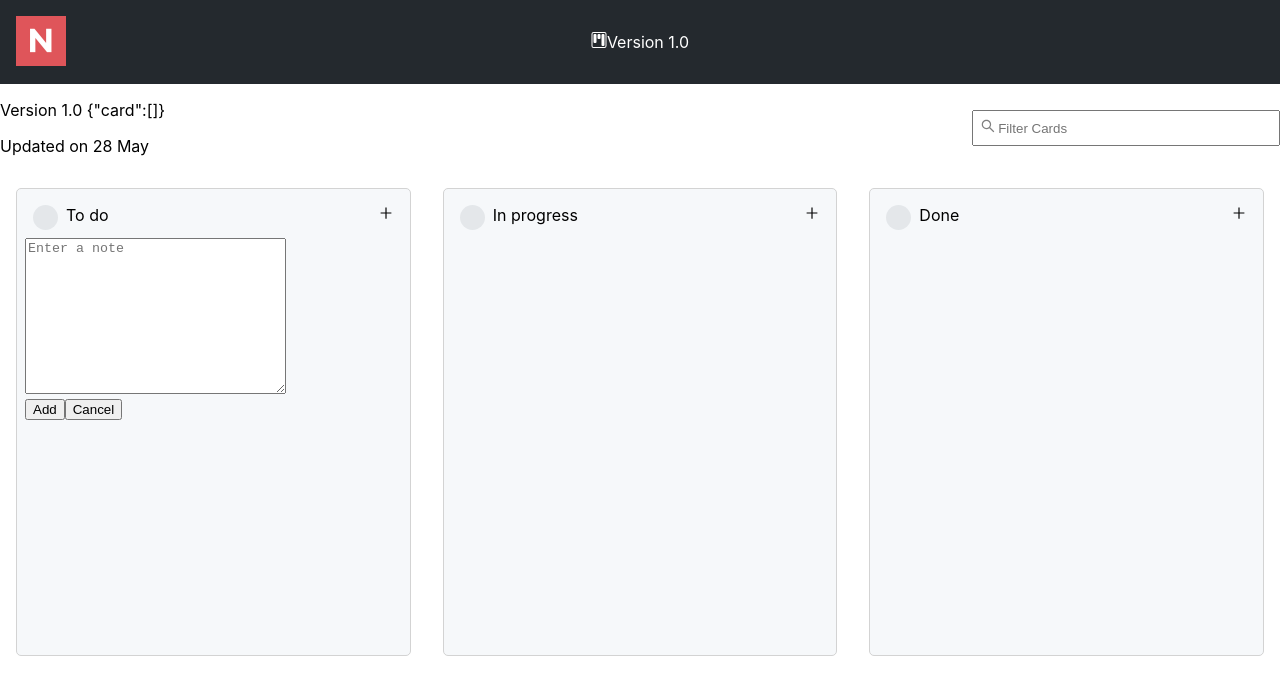
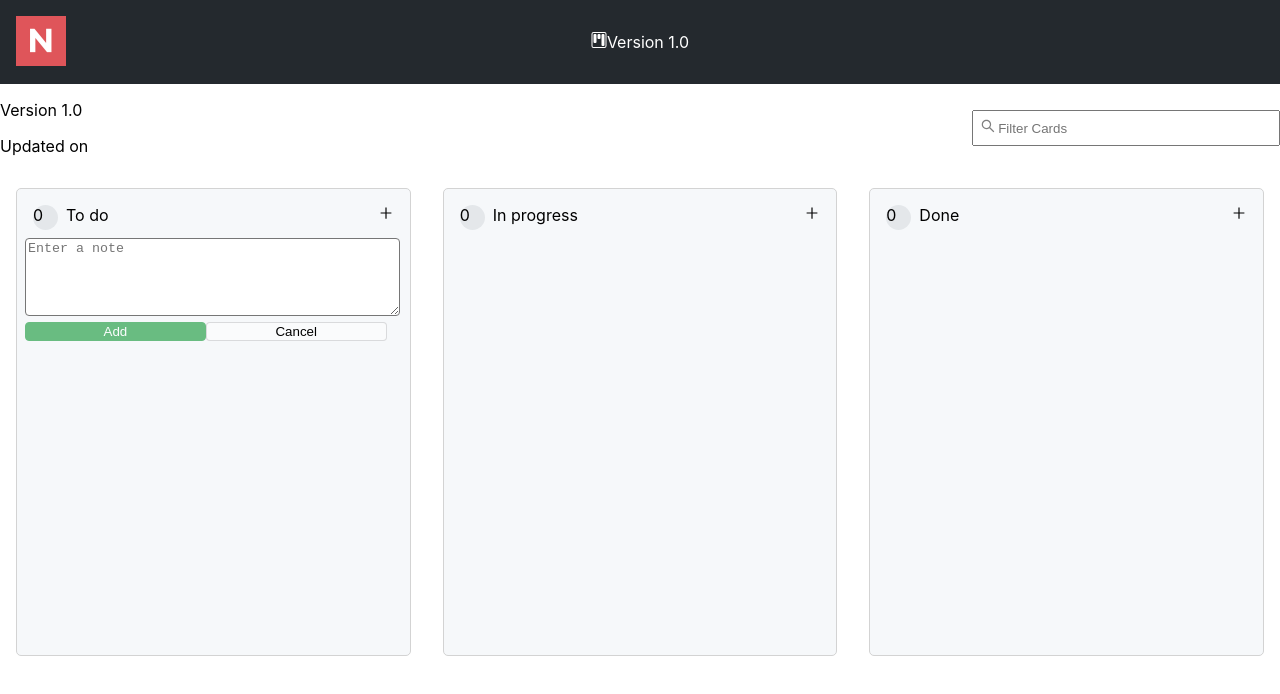
Before and after one commit to IreneMunoyerro/tablero-kanban, a React (Create React App) app in the folder tablero/: page / in a window 1280 px wide. Both pictures are taken after a click on the element 385 px from the left and 217 px from the top of the page. Shown: the top 694 px of the page. Built offline with nearby package versions, Linux system fonts and the light colour scheme.

Commit message:
falta el filtro

```diff
--- a/tablero/src/components/column/index.jsx
+++ b/tablero/src/components/column/index.jsx
@@ -1,73 +1,65 @@
 import './style.css'
 import Task from '../task'
-import {AiOutlinePlus } from 'react-icons/ai';
-import { useState, useContext } from 'react';
-import { BsEmojiExpressionlessFill } from 'react-icons/bs';
+import { AiOutlinePlus } from 'react-icons/ai';
+import { useState} from 'react';
+// import { BsEmojiExpressionlessFill } from 'react-icons/bs';
 
-function Column ({c, childToParent }) {
+function Column({c, onUpdateDate}) {
 
-const[form, updateForm] = useState(false)
-const [task, setTask] = useState([]);
+    const [form, updateForm] = useState(false)
+    const [task, setTask] = useState([]);
+    const [text, enableButton] = useState("");
+    const [taskFilter, updateTaskFiltered]= useState([])
 
 
-// const [text, enableButton] = useState("");
+    const openForm = () => {
+        updateForm(true)
+    }
+    const handleSubmit = (e) => {
+        e.preventDefault()
+        const valor = e.target.title.value
+        const newTask = {
+            title: valor,
+            date: `${new Date().toLocaleDateString()} ${new Date().toLocaleTimeString()}`,
+            id: task.length > 0 ? task[task.length - 1].id + 1 : 1,
+            status: c.id === "done" ? "done" : "todo",
+        }
+        setTask(prevTask => [...prevTask, newTask])
+        updateForm(false);
+        enableButton("")
+        onUpdateDate()
 
-const openForm = () => {
-updateForm(true)
-}
+        childToParent()
+    }
+
+
+    const handleReset = (e) => {
+    e.preventDefault()
+    updateForm(false)
+    enableButton("")
+
+    }
+
+    const handleTextChange = (event) => {
+        enableButton(event.target.value);
+
+    };
 
 
 
+    const onDeleteTask = (id) => {
+        setTask((prevTasks) => prevTasks.filter(task => task.id !== id)) // filtra los que no cumplen el id
+    }
 
-const handleSubmit = (e) =>{
-e.preventDefault()
-const valor = e.target.title.value
-const id = c.id
-const creationTime = `${new Date().toLocaleDateString()} ${new Date().toLocaleTimeString()}`
-const status= c.id === "done" ? "done" : "todo";
-
-// onAddTask(valor, id, creationTime, status)
-// childToParent(data)
-}
-    const onAddTask = (valor, id, creationTime, status,e) => {
-         const newTask = {
-             title: "prueba",
-             date: `${new Date().toLocaleDateString()} ${new Date().toLocaleTimeString()}`,
-             id: task.length > 0 ? task[task.length - 1].id + 1 : 1,
-
-            // title: e.target.title.value,
-            // id:c.id,
-            // date: `${new Date().toLocaleDateString()} ${new Date().toLocaleTimeString()}`,
-            // status: c.id === "done" ? "done" : "todo"
-        }
-        // const valor = e.target.title.value
-        // const id = c.id
-        // const creationTime = `${new Date().toLocaleDateString()} ${new Date().toLocaleTimeString()}`
-        // const status = c.id === "done" ? "done" : "todo";
-        setTask(prevTask => [...prevTask, newTask])
-    }
+    const filter = e => {
+        const val = e.target.value.toLowerCase(); // valor del input
+        const arrFiltered=task.filter(c=>c.title.toLowerCase().includes(val))
+        updateTaskFiltered(arrFiltered)
+      }
 
 
 
-    // const data = {
-    //     id: "7",
-    //     title:"" ,
-    //     date: "eqwew",
-    //     status: "done",
-    // }
-
-
-// const handleReset = (e) => {
-// e.preventDefault()
-// }
-
-// const handleButton = (e) => {
-//     enableButton(e.target.title.value);
-// }
-
-
-
-    return(
+    return (
         <>
 
             <div className='column__container'>
@@ -75,7 +67,7 @@ const status= c.id === "done" ? "done" : "todo";
                 <section className='header__column'>
 
                     <article className='counter-title'>
-                        <div className='counter'></div>
+                        <div className='counter' >{task.length}</div>
                         <span>{c.title}</span>
                     </article>
 
@@ -83,19 +75,19 @@ const status= c.id === "done" ? "done" : "todo";
                 </section>
 
                 {
-                form?
-                        <form  openForm={openForm} onSubmit={handleSubmit} >
-                            <textarea name='title' cols="30" rows="10" placeholder='Enter a note'></textarea>
+                    form ?
+                        <form openForm={openForm} onSubmit={handleSubmit}  onReset={handleReset} >
+                            <textarea className='textArea' onChange={handleTextChange} name='title' cols="30" rows="10" placeholder='Enter a note' value={text}></textarea>
                             <div className='buttons-form__container'>
-                                <button onClick={onAddTask} type='submit'>Add</button>
-                                <button type='reset'>Cancel</button>
+                                <button type='submit'className='addButton' disabled={!text}>Add</button>
+                                <button type='reset' className='cancelButton'>Cancel</button>
 
 
 
 
                             </div>
                         </form>
-                    : ''
+                        : ''
                 }
 
                 {/* onReset={handleReset}
@@ -103,7 +95,7 @@ const status= c.id === "done" ? "done" : "todo";
                  */}
 
                 {
-                 task.map((t,i) => <Task key={i} task={t}></Task>)
+                    task.map((t, i) => <Task key={i} task={t} onDeleteTask={onDeleteTask}></Task>)
                 }
 
             </div>
--- a/tablero/src/components/column/style.css
+++ b/tablero/src/components/column/style.css
@@ -28,3 +28,30 @@
     background-color:#E4E7EA;
     margin-right: 0.5rem;
 }
+
+
+.addButton{
+    background-color: #2ea44f;
+    color: white;
+    border: 1px solid #2ea44f;
+    border-radius: 4px;
+    width: 48%;
+}
+
+.addButton:disabled{
+    opacity: 0.7;
+}
+
+.cancelButton{
+    background-color: #fafbfc;
+    color: black;
+    border: 1px solid rgba(27,31,35,0.15);
+    border-radius: 4px;
+    width: 48%;
+}
+
+.textArea{
+    width: 98%;
+    height: 40%;
+    border-radius: 4px;
+}
--- a/tablero/src/components/container/index.jsx
+++ b/tablero/src/components/container/index.jsx
@@ -2,58 +2,54 @@ import './style.css'
 import Column from '../column'
 import { AiOutlineSearch } from 'react-icons/ai';
 import { useState } from 'react';
-import Task from '../task';
+// import Task from '../task';
 
 function Container () {
+
+  const [date, updateDate] = useState("");
+
+
+
+  const onUpdateDate = () => {
+    const today = new Date();
+    const fecha = today.getDate() + (" ") + new Intl.DateTimeFormat('en-EN', { month: 'short'}).format(new Date());
+      updateDate(fecha)
+    };
 
   let arraycolumnas = [
     { id:'todo',
       title: 'To do',
-      array: [<Task></Task>]
     },
 
     { id:'inprogress',
       title: 'In progress',
-      array: [Task]
     },
 
     { id:'done',
       title: 'Done',
-      array: [Task]
+
     }
 ]
-
-    const date = new Date();
-    const [month, day] = [(date.getMonth()), date.getDate()];
-    const wrtMonth = new Intl.DateTimeFormat('en-EN', { month: 'short'}).format(new Date());
-
-
-    const [card, setCard] = useState([]);
+// const filter = e => {
+//   const val = e.target.value.toLowerCase(); // valor del input
+//   const arrFiltered=taskFilter.filter(c=>c.name.toLowerCase().includes(val))
+//   updateTaskFiltered(arrFiltered)
+// }
 
 
     const childToParent = (childdata) => {
       setCard(childdata);
     }
-  //   function handleAction(event) {
-  //     console.log('Child did:', event);
-  // }
+
+    function handleAction(event) {
+      console.log('Child did:', event);
+  }
 
 
-
-    const handleComunication = ()=>{
+     const handleComunication = ()=>{
       console.log('funcion de prueba');
     };
 
-    const onAddTask = () => {
-
-
-      // const taskCard = {
-
-      // }
-
-     setTask(taskCard) //push
-
-  }
 
     return(
         <>
@@ -64,8 +60,8 @@ function Container () {
 
         <section className='input-date__container'>
         <article>
-            <p>Version 1.0 {JSON.stringify({card})}</p>
-            <p>Updated on {day} {wrtMonth}</p>
+            <p>Version 1.0 </p>
+            <p>Updated on {date}</p>
         </article>
         <div className='input__container'>
         <div className='search-icon'>
@@ -75,13 +71,12 @@ function Container () {
         <input className='task-selector' type="text"  placeholder='      Filter Cards'  />
         </div>
 
-
         </section>
-
+          {/* childToParent={childToParent} */}
 
             <main className='main__container'>
 
-                {arraycolumnas.map(c => <Column key={c.id} c={c} onAddTask={onAddTask} childToParent={childToParent} ></Column>)}
+                {arraycolumnas.map(c => <Column key={c.id} c={c} onUpdateDate={onUpdateDate} ></Column>)}
 
             </main>
 
--- a/tablero/src/components/task/index.jsx
+++ b/tablero/src/components/task/index.jsx
@@ -1,26 +1,28 @@
 import './style.css'
 import { BsTrash } from 'react-icons/bs';
-import { FaRegDotCircle } from 'react-icons/fa';
+// import { FaRegDotCircle } from 'react-icons/fa';
 import { AiOutlineCheckCircle } from 'react-icons/ai';
-import { useState } from 'react';
 
-function Task({task}) {
+function Task({task, onDeleteTask}) {
 
+
+    const handleRemove = () => {
+        onDeleteTask(task.id) // pasamos al padre al accion
+    }
 
 
     return (
         <>
             <div className='task__container'>
                 <section className='task-title'>
-                    <div>
-                        <AiOutlineCheckCircle style={{ color: "red" }}></AiOutlineCheckCircle>
+                    <div className={task.status==="done"? "status-cancel":"status-check"}>
+                        <AiOutlineCheckCircle></AiOutlineCheckCircle>
                     </div>
-                    <p>{task.title}</p>
+                    <p className='task-text'>{task.title}</p>
                     <p>{task.date}#{task.id}</p>
-                    <span><BsTrash></BsTrash></span>
+                    <span onClick={handleRemove}><BsTrash></BsTrash></span>
                 </section>
-                <section className='task-creation'>
-                    {/* <p>#id create on {creationTime}</p> */}
+                <section className='task-created'>
                 </section>
             </div>
         </>
--- a/tablero/src/components/task/style.css
+++ b/tablero/src/components/task/style.css
@@ -14,6 +14,38 @@
     align-items: center;
 }
 
-.task-creation{
+.task__container{
+    width: 95%;
+    height: 6rem;
+    border-radius: 5px;
+    border: 1px solid rgba(27,31,35,0.15);
+    background-color: white;
+    align-self: center;
+}
+
+.task-title{
+    display: flex;
+    flex-direction: row;
+    justify-content: space-around;
+    align-items: center;
+}
+
+.task-text{
+    color: #0366d6;
+    font-weight: bold;
+}
+
+.task-created{
+    color: grey
+}
+
+.status-check{
+    color: green;
+
 
 }
+
+.status-cancel{
+    color: red;
+
+}
```
